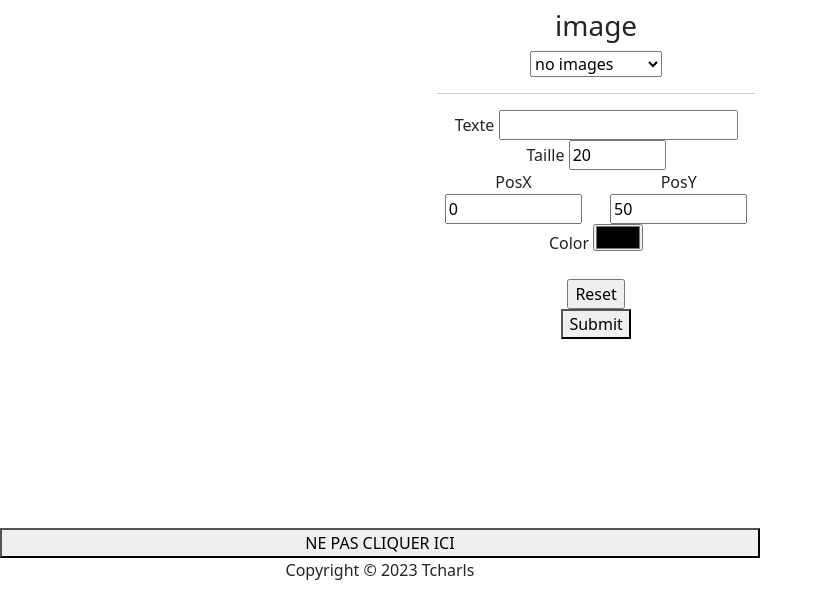
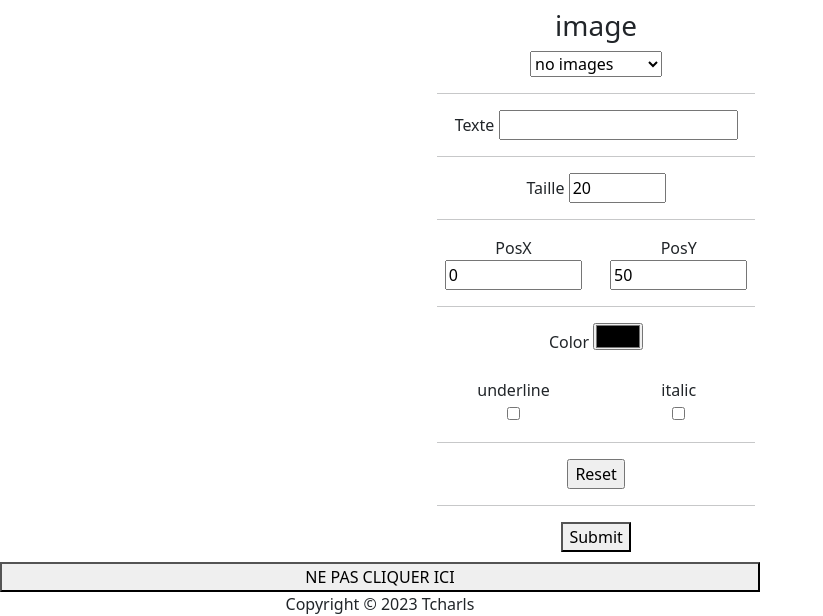
Before and after one commit to Tcharls/Formation_JS_2023, a website with bundled scripts: page index.html in a window 1280 px wide. Shown: the part 202-818 px from the top of the page, without its empty margins (0-823 px from the left). Built offline with nearby package versions, Linux system fonts and the light colour scheme; data requests are answered from the project's data file; files whose address does not match are found by name.

Commit message:
ajout checkbox

```diff
--- a/index.html
+++ b/index.html
@@ -62,11 +62,13 @@
             <hr />
             <label for="texte">Texte</label>
             <input type="text" name="texte" id="texte" />
+            <hr />
 
             <div>
               <label for="Taille">Taille</label>
               <input type="number" name="Taille" id="Taille" min="100" max="900" step="10" />
             </div>
+            <hr />
 
             <div class="col">
               <div>
@@ -78,12 +80,29 @@
                 <input type="number" name="PosY" id="PosY" min="0" step="5" />
               </div>
             </div>
+            <hr />
+
             <div>
               <label for="Color">Color</label>
               <input type="color" name="Color" id="Color" />
             </div>
             <br>
+
+            <div class="col">
+              <div>
+                <label for="underline">underline</label>
+                <input type="checkbox" name="underline" id="underline" />
+              </div>
+              <div>
+                <label for="intalic">italic</label>
+                <input type="checkbox" name="italic" id="italic" />
+              </div>
+            </div>
+            <hr />
+
             <div><input type="reset" value="Reset"></div>
+            <hr />
+
             <div><button type="submit">Submit</button></div>
           </form>
         </div>
```
